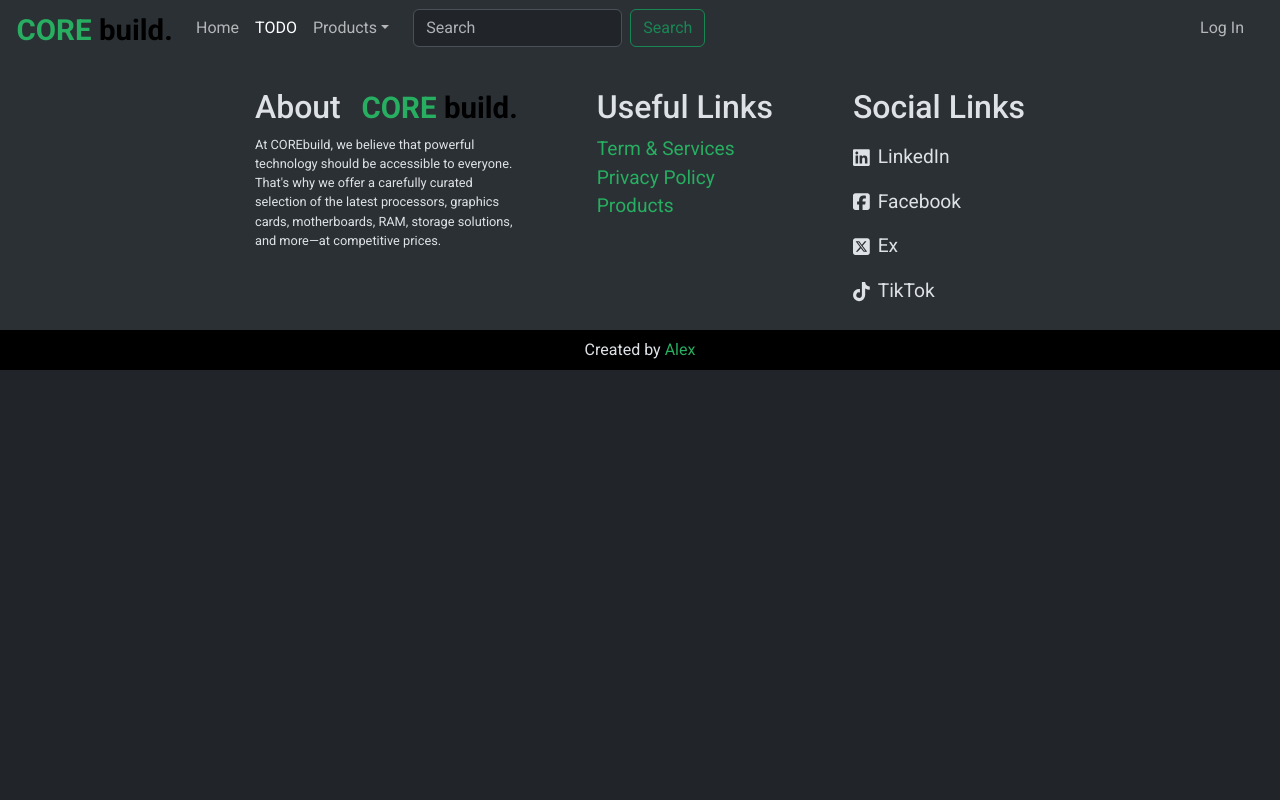
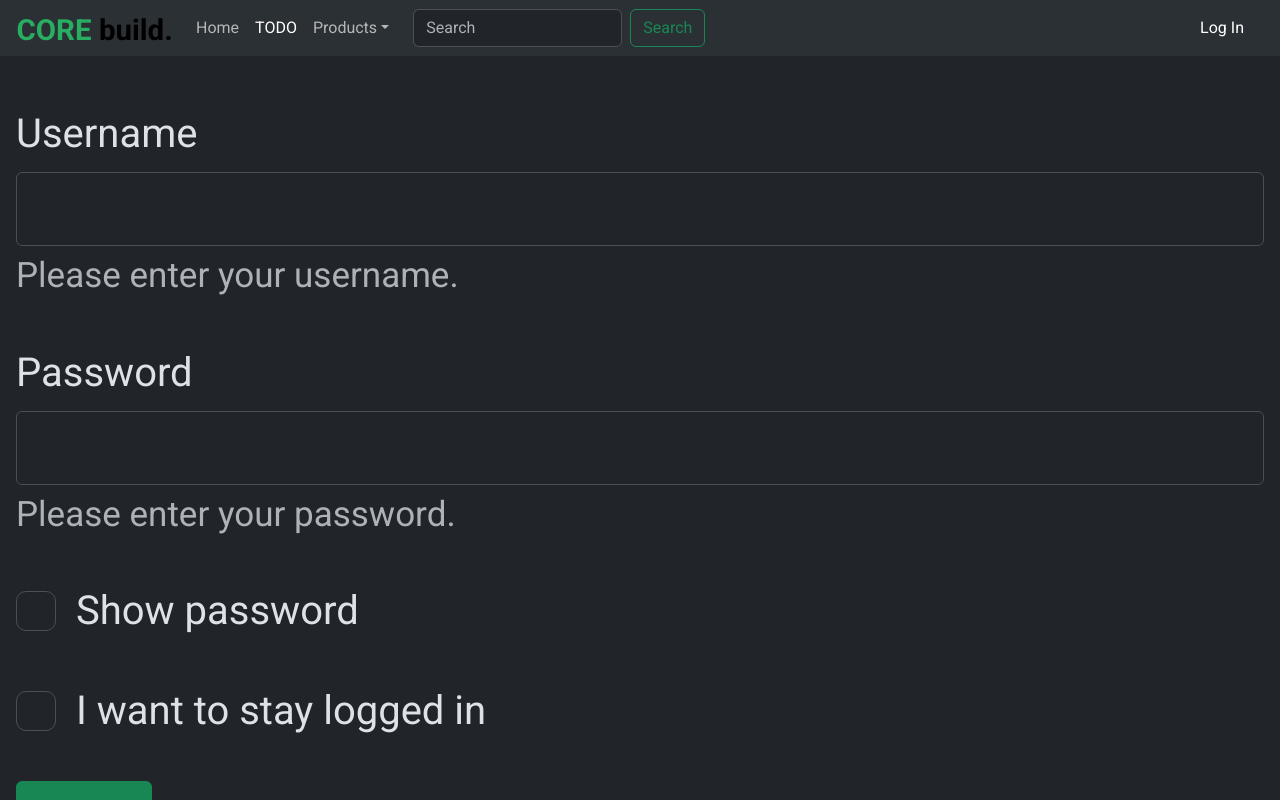
Before and after one commit to alexandrov5433/COREbuild_app, a React (Vite) app: page /login in a window 1280 px wide. Shown: the top 800 px of the page. Built offline with nearby package versions, Linux system fonts and the light colour scheme; no server answers.

Commit message:
Login page added.

```diff
--- a/src/App.tsx
+++ b/src/App.tsx
@@ -1,15 +1,15 @@
 import './App.css';
 import { BrowserRouter, Routes, Route } from 'react-router';
+import { useAppDispatch } from './lib/hooks/reduxTypedHooks';
+import { useEffect } from 'react';
+import validateCoookie from './lib/actions/validateCookie';
+import { setUserToGuest, updateUserData } from './redux/userSlice';
 
 import Header from './core/header/Header';
 import Main from './core/main/Main';
 import Footer from './core/footer/Footer';
 import Home from './views/home/Home';
-
-import { useAppDispatch } from './lib/hooks/reduxTypedHooks';
-import { useEffect } from 'react';
-import validateCoookie from './lib/actions/validateCookie';
-import { setUserToGuest, updateUserData } from './redux/userSlice';
+import Login from './account/login/Login';
 
 export default function App() {
   const dispatch = useAppDispatch();
@@ -37,6 +37,7 @@ export default function App() {
             <Route element={<Main />}>
 
               <Route index element={<Home />}></Route>
+              <Route path='login' element={<Login />}></Route>
 
             </Route>
           </Routes>
--- /dev/null
+++ b/src/account/login/Login.tsx
@@ -0,0 +1,29 @@
+import styles from './login.module.css';
+
+export default function Login() {
+    return (
+        <div className={styles.wrapper}>
+            <form>
+                <div className={styles.inputContainer}>
+                    <label htmlFor="username" className="form-label">Username</label>
+                    <input type="text" className="form-control" id="username" name="username" aria-describedby="usernameHelp" />
+                    <div id="usernameHelp" className="form-text">Please enter your username.</div>
+                </div>
+                <div className={styles.inputContainer}>
+                    <label htmlFor="password" className="form-label">Password</label>
+                    <input type="password" className="form-control" id="password" name="password" aria-describedby="passwordHelp" />
+                    <div id="passwordHelp" className="form-text">Please enter your password.</div>
+                </div>
+                <div className={`form-check ${styles.inputContainer}`}>
+                    <input type="checkbox" className="form-check-input" id="showPassword" />
+                    <label className="form-check-label" htmlFor="showPassword">Show password</label>
+                </div>
+                <div className={`form-check ${styles.inputContainer}`}>
+                    <input type="checkbox" className="form-check-input" id="stayLoggedIn" name='stayLoggedIn'/>
+                    <label className="form-check-label" htmlFor="stayLoggedIn">I want to stay logged in</label>
+                </div>
+                <button type="submit" className={`btn btn-success ${styles.submitButton}`}>Log In</button>
+            </form>
+        </div>
+    );
+}
--- /dev/null
+++ b/src/account/login/login.module.css
@@ -0,0 +1,16 @@
+.wrapper {
+    padding: 3rem 1rem;
+}
+
+.inputContainer {
+    margin-bottom: 2.5rem;
+    font-size: 2.5rem;
+    input {
+        font-size: 2.5rem;
+
+    }
+}
+
+.submitButton {
+    font-size: 2.5rem;
+}
--- a/src/core/header/Header.tsx
+++ b/src/core/header/Header.tsx
@@ -55,7 +55,7 @@ export default function Header() {
                                         </ul>
                                     </li>
                                     : <li className="nav-item">
-                                        <NavLink className="nav-link" aria-current="page" to="/">Log In</NavLink>
+                                        <NavLink className="nav-link" aria-current="page" to="login">Log In</NavLink>
                                     </li>
                             }
                         </ul>
```
